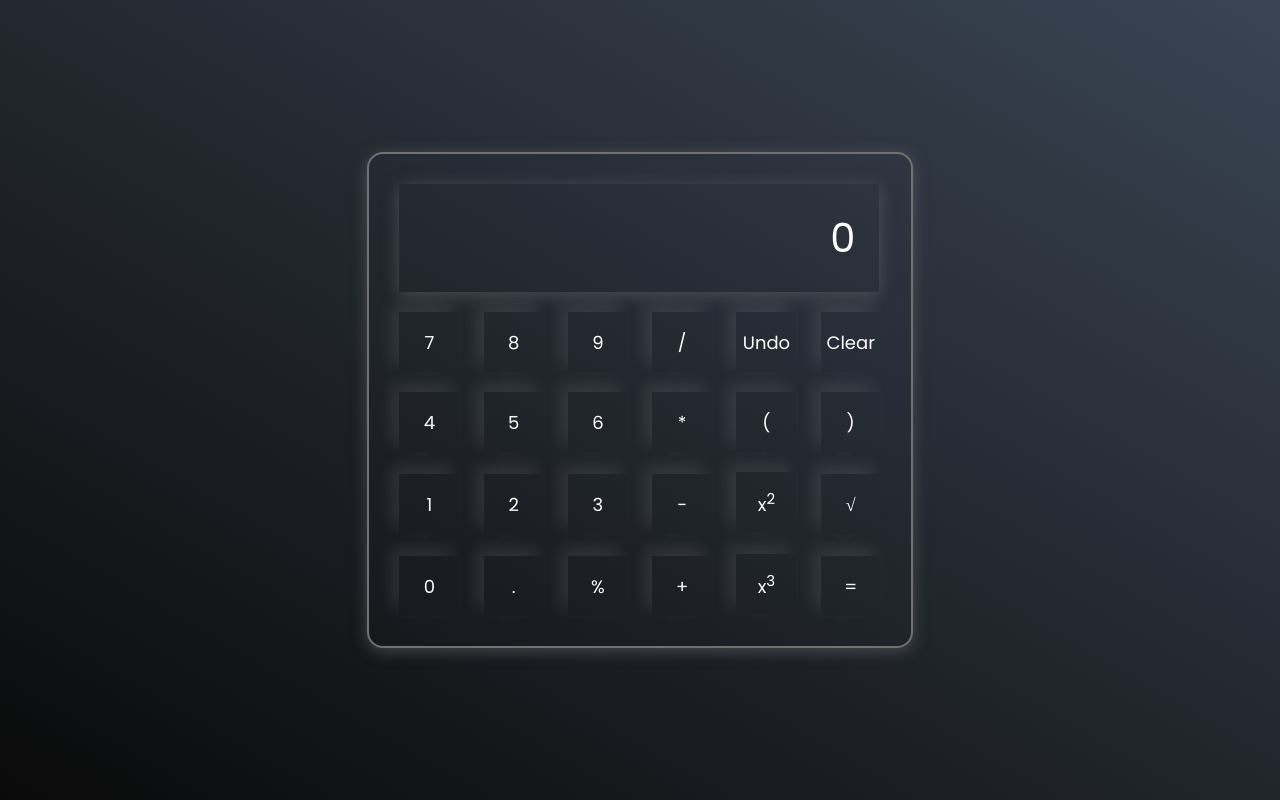
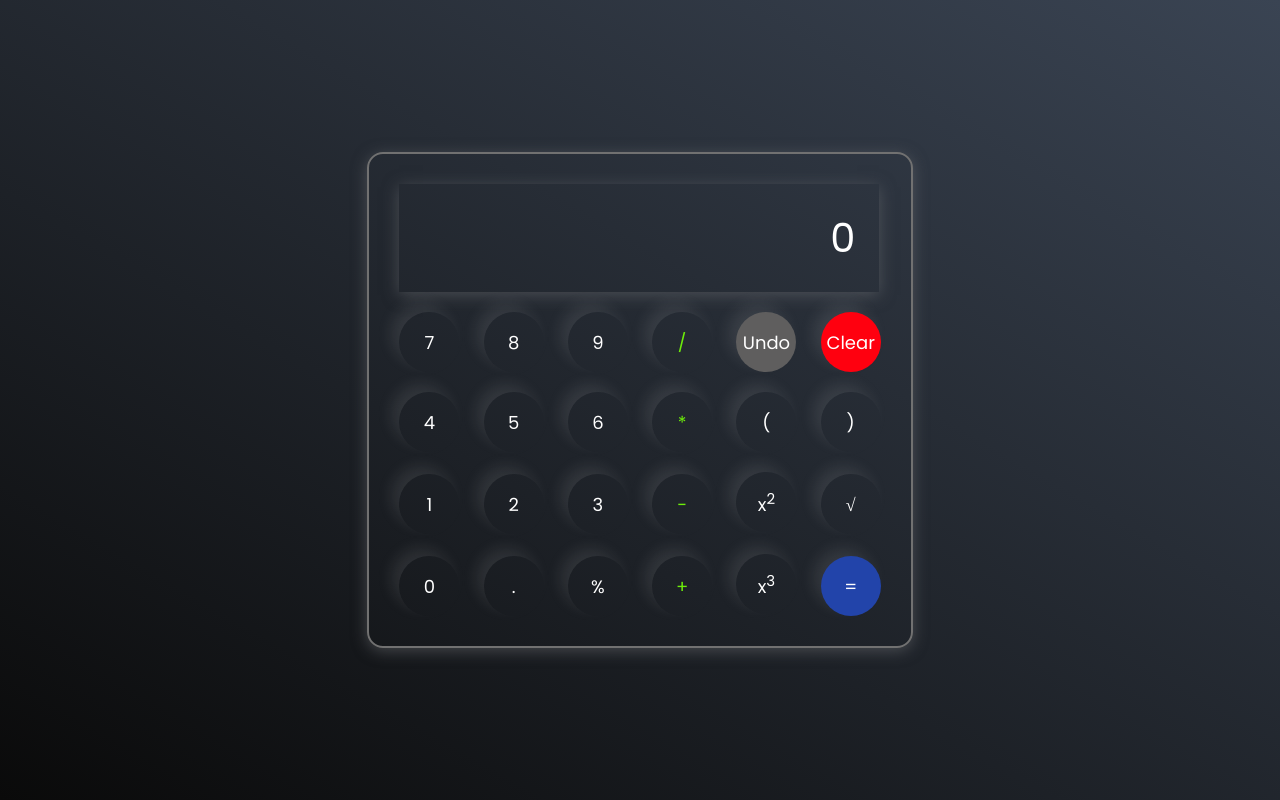
Before and after one commit to navya-kamath/JS_Calculator, a plain HTML site: page index.html in a window 1280 px wide. Drawn offline with Linux system fonts and the light colour scheme; a web font is replaced by a local one.

Commit message:
Updated style.css

```diff
--- a/style.css
+++ b/style.css
@@ -23,7 +23,7 @@ body{
     border-radius: 16px;
     background: transparent;
     box-shadow: 0px 3px 15px rgba(113,115,119,0.5);
-
+    word-spacing: normal;
 }
 
 input{
@@ -36,6 +36,8 @@ input{
     font-size: 40px;
     text-align: right;
     cursor: pointer;
+    color: #ffffff;
+    word-spacing: normal;
 
 }
 
@@ -48,9 +50,25 @@ button{
     width: 60px;
     height: 60px;
     margin: 10px;
+    border-radius: 50%;
     background: transparent;
     box-shadow: -8px -8px 15px rgba(225,225,225,0.1);
     color: #ffffff;
     font-size: 18px;
     cursor: pointer;
 }
+.equalBtn{
+    background-color: #24a;
+}
+
+.clearBtn{
+    background-color: #ff000f;
+}
+
+.undoBtn{
+    background-color: #5f5e5e;
+}
+
+.operator{
+    color: #6dee0a;
+}
```
